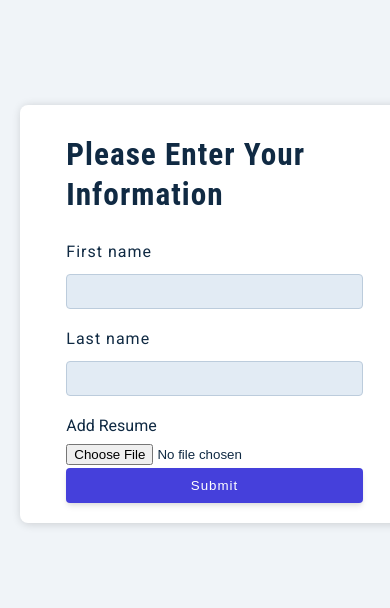
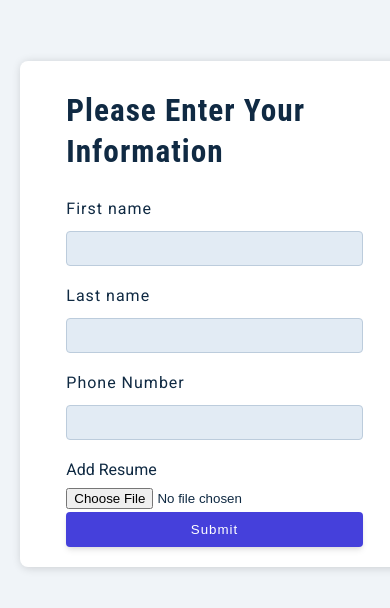
Before and after one commit to F4KER-X/TalentVault, a React (Create React App) app in the folder talentvault/frontend/: page /applicantregister in a window 390 px wide. Shown: the part 116-724 px from the top of the page. Built offline with nearby package versions, Linux system fonts and the light colour scheme.

Commit message:
added telephone number field

```diff
--- a/talentvault/frontend/src/pages/ApplicantRegister.jsx
+++ b/talentvault/frontend/src/pages/ApplicantRegister.jsx
@@ -7,9 +7,10 @@ function ApplicantRegister() {
   const [formData, setFormData] = useState({
     firstname: "",
     lastname: "",
+    telnumber: ""
   });
 
-  const { firstname, lastname } = formData;
+  const { firstname, lastname, telnumber } = formData;
 
   const onChange = (e) => {
     setFormData((prevState) => ({
@@ -61,6 +62,14 @@ function ApplicantRegister() {
                 onChange={onChange}
               />
 
+        <FormRow
+          type= "tel"
+          labelText="Phone Number"
+          name="telnumber"
+          value={telnumber}
+          onChange={onChange}
+        />
+
             <div className="file-group">
          <label>Add Resume</label>
          <input
--- a/talentvault/frontend/src/pages/RecruiterRegister.jsx
+++ b/talentvault/frontend/src/pages/RecruiterRegister.jsx
@@ -2,12 +2,17 @@ import React, { useState, useEffect } from "react";
 import "../index.css";
 import Wrapper from "../assets/styling/RegisterPage";
 import FormRow from "../components/FormRow";
+
+
+
+
 function RecruiterRegister() {
   const [formData, setFormData] = useState({
     companyname: "",
+    telnumber:""
   });
 
-  const { companyname } = formData;
+  const { companyname,telnumber } = formData;
 
   const onChange = (e) => {
     setFormData((prevState) => ({
@@ -32,13 +37,19 @@ function RecruiterRegister() {
               name="companyname"
               value={companyname}
               onChange={onChange}
-             />
+         />
 
+        <FormRow
+          type= "tel"
+          labelText="Phone Number"
+          name="telnumber"
+          value={telnumber}
+          onChange={onChange}
+        />
 
-
-            <button type="submit" className="btn btn-block">
-              Submit
-            </button>
+         <button type="submit" className="btn btn-block">
+          Submit
+         </button>
 
         </div>
       </form>
```
